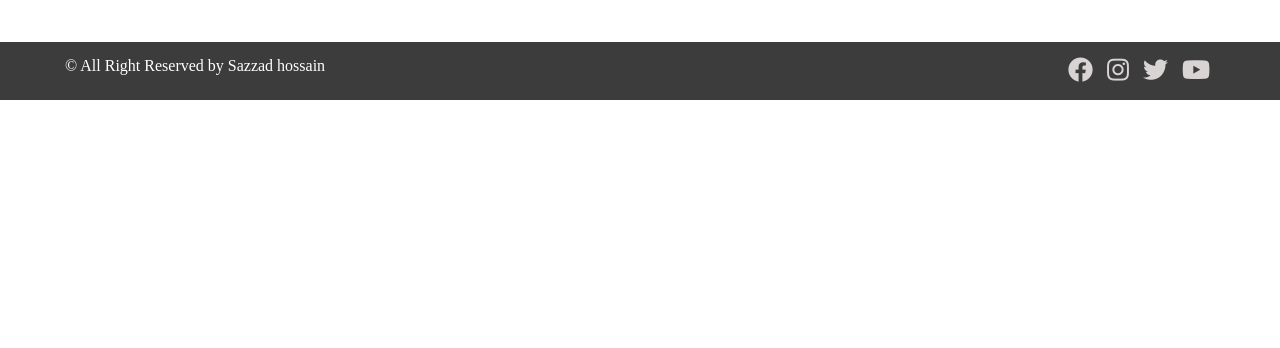
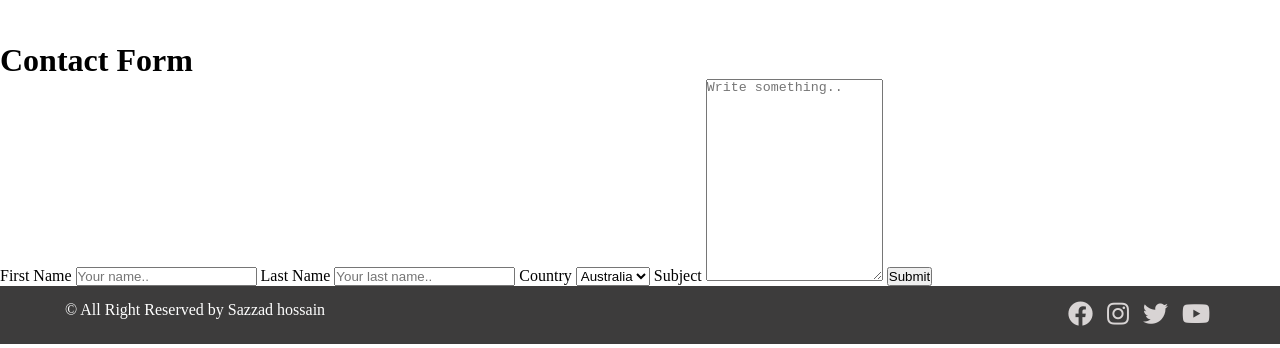
Before and after one commit to sazzad2003/website, a plain HTML site: page index.html in a window 1280 px wide. Shown: the part 1654-2002 px from the top of the page. Before the commit the page ends 1758 px from the top, so only its background shows below. Drawn offline with Linux system fonts and the light colour scheme.

Commit message:
Update index.html
Added a contact us container at the bottom. It will help in increasing connection and get more jobs.
and correcting the contact spelling in the navigation bar.

```diff
--- a/index.html
+++ b/index.html
@@ -21,7 +21,7 @@
                     <li><a href="#">About</a></li>
                     <li><a href="#">Service</a></li>
                     <li><a href="#">Blog</a></li>
-                    <li><a href="#">Contect</a></li>
+                    <li><a href="#">Contact</a></li>
                     <li><a href="#">Others</a></li>
                 </ul>
             </div>
@@ -84,6 +84,29 @@
             </div>
         </div>
     </div>
+    <h1>Contact Form</h1>
+
+<div class="container">
+  <form action="/action_page.php">
+    <label for="fname">First Name</label>
+    <input type="text" id="fname" name="firstname" placeholder="Your name..">
+
+    <label for="lname">Last Name</label>
+    <input type="text" id="lname" name="lastname" placeholder="Your last name..">
+
+    <label for="country">Country</label>
+    <select id="country" name="country">
+      <option value="australia">Australia</option>
+      <option value="canada">Canada</option>
+      <option value="usa">USA</option>
+    </select>
+
+    <label for="subject">Subject</label>
+    <textarea id="subject" name="subject" placeholder="Write something.." style="height:200px"></textarea>
+
+    <input type="submit" value="Submit">
+  </form>
+</div>
     <div class="footer clearfix">
         <div class="fixed-width">
             <div class="footer-left">
```
